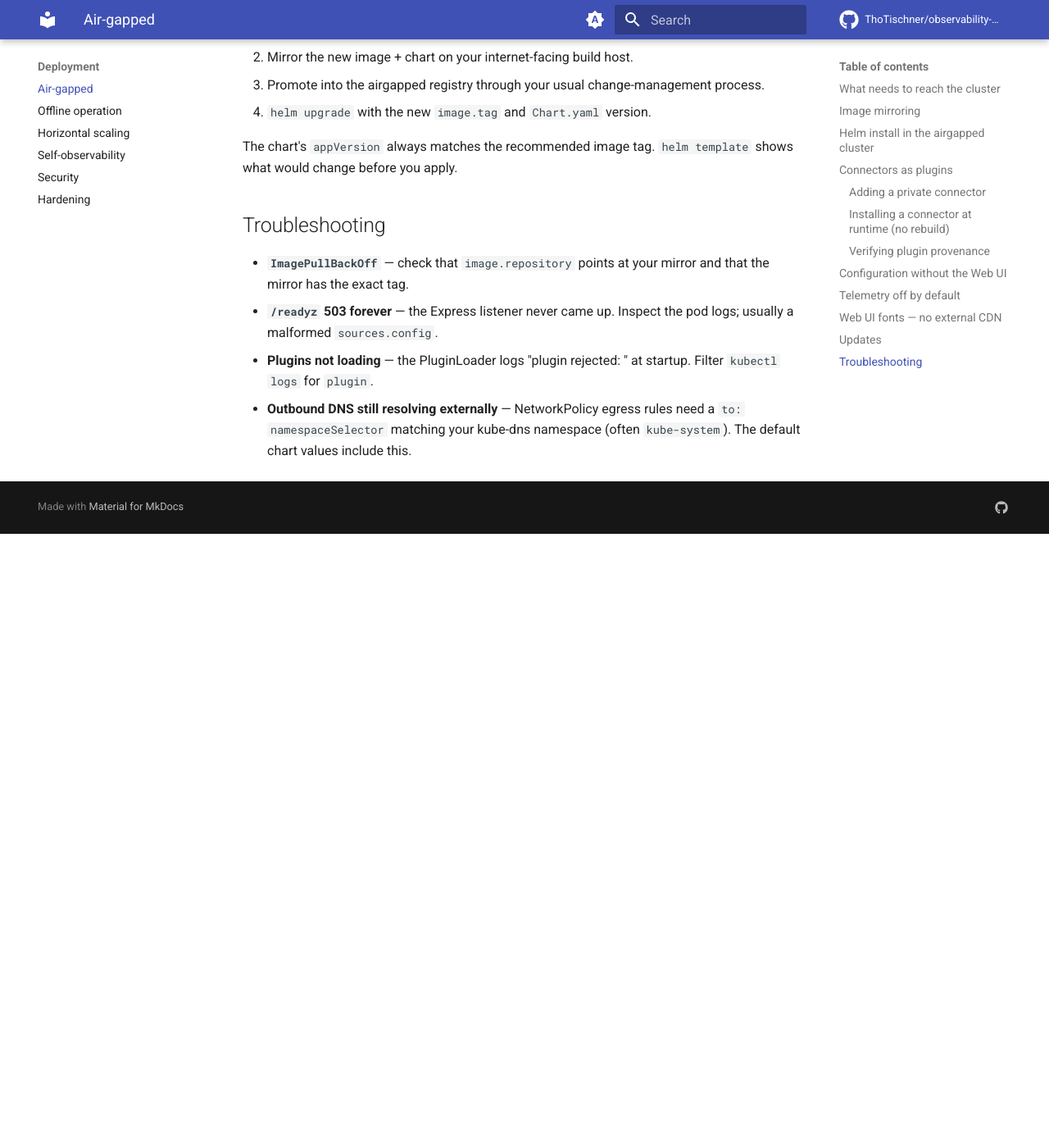
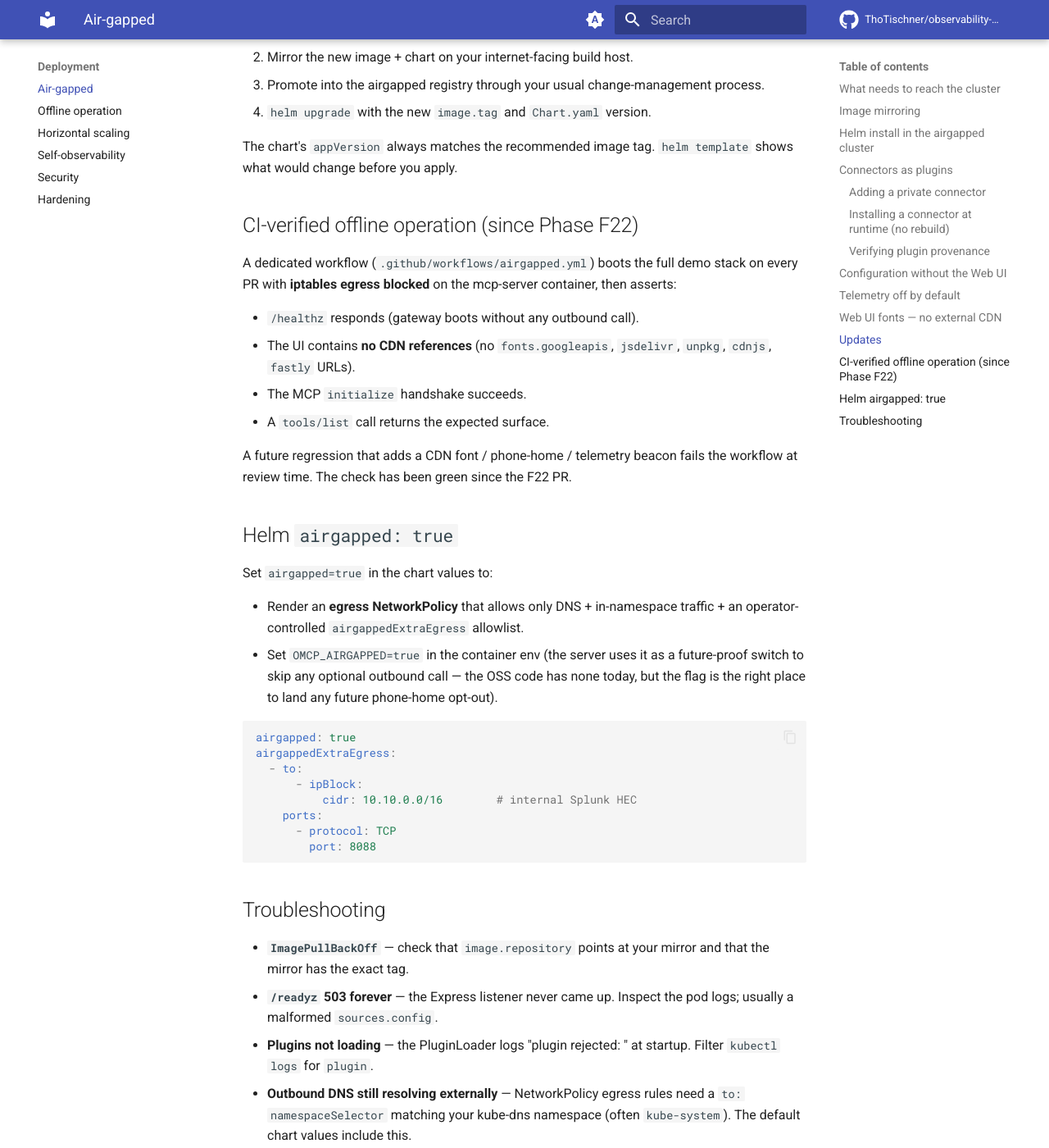
Before and after one commit to ThoTischner/observability-mcp, an MkDocs documentation site: the page built from docs/airgapped-deployment.md, in a window 1280 px wide and 1400 px high, scrolled down 4484 px. Shown: the whole window at 82% size. Built offline with MkDocs 1.6.1 and Material for MkDocs 9.7.7, drawn with Linux system fonts in a browser that asks for light colours; comment, search, counter and statistics services are not loaded; before the commit the page ends 5135 px from its top, so only the background shows below that.

Commit message:
feat(ci): verifiable-offline workflow + airgapped lockdown (Phase F22) (#378)
CI proof that the gateway boots + handshakes + dispatches a tool
call with zero outbound socket attempts. Runs on every PR so a
future regression that adds a CDN font / phone-home / telemetry
beacon fails at review time.

  - .github/workflows/airgapped.yml: builds + boots the full demo
    profile, attaches iptables DROP to the mcp-server container's
    outbound chain (allowing only RFC1918 + loopback +
    ESTABLISHED), probes /healthz + UI-CDN-audit + MCP handshake
    + tools/list. Tolerant of iptables capability variance
    across runner images (WARN + continue).
  - UI CDN audit: rejects fonts.googleapis, fonts.gstatic,
    jsdelivr, unpkg, cdnjs, fastly. The current UI passes — no
    CDN references — confirmed via local grep.
  - Helm: new airgapped: false (default) and
    airgappedExtraEgress: [] values. When airgapped=true:
    OMCP_AIRGAPPED env injected (future-proof switch; OSS code
    makes no outbound call today, the flag is the right landing
    site for any future phone-home opt-out) AND an egress-deny
    NetworkPolicy renders, allowing only DNS + same-namespace +
    the operator's allowlist (shape mirrors
    NetworkPolicyEgressRule[]).
  - docs/airgapped-deployment.md adds "CI-verified offline
    operation" + "Helm airgapped: true" sections with a Splunk
    HEC ipBlock example.

Co-authored-by: Claude Opus 4.7 <noreply@anthropic.com>

````diff
--- a/docs/airgapped-deployment.md
+++ b/docs/airgapped-deployment.md
@@ -164,6 +164,44 @@ Releases are tagged in the GitHub repo. The recommended workflow:
 
 The chart's `appVersion` always matches the recommended image tag. `helm template` shows what would change before you apply.
 
+## CI-verified offline operation (since Phase F22)
+
+A dedicated workflow (`.github/workflows/airgapped.yml`) boots the
+full demo stack on every PR with **iptables egress blocked** on the
+mcp-server container, then asserts:
+
+- `/healthz` responds (gateway boots without any outbound call).
+- The UI contains **no CDN references** (no `fonts.googleapis`,
+  `jsdelivr`, `unpkg`, `cdnjs`, `fastly` URLs).
+- The MCP `initialize` handshake succeeds.
+- A `tools/list` call returns the expected surface.
+
+A future regression that adds a CDN font / phone-home / telemetry
+beacon fails the workflow at review time. The check has been
+green since the F22 PR.
+
+## Helm `airgapped: true`
+
+Set `airgapped=true` in the chart values to:
+
+- Render an **egress NetworkPolicy** that allows only DNS + in-namespace
+  traffic + an operator-controlled `airgappedExtraEgress` allowlist.
+- Set `OMCP_AIRGAPPED=true` in the container env (the server uses it
+  as a future-proof switch to skip any optional outbound call — the
+  OSS code has none today, but the flag is the right place to land
+  any future phone-home opt-out).
+
+```yaml
+airgapped: true
+airgappedExtraEgress:
+  - to:
+      - ipBlock:
+          cidr: 10.10.0.0/16        # internal Splunk HEC
+    ports:
+      - protocol: TCP
+        port: 8088
+```
+
 ## Troubleshooting
 
 - **`ImagePullBackOff`** — check that `image.repository` points at your mirror and that the mirror has the exact tag.
````
Also changed, not shown: 5 other files.
